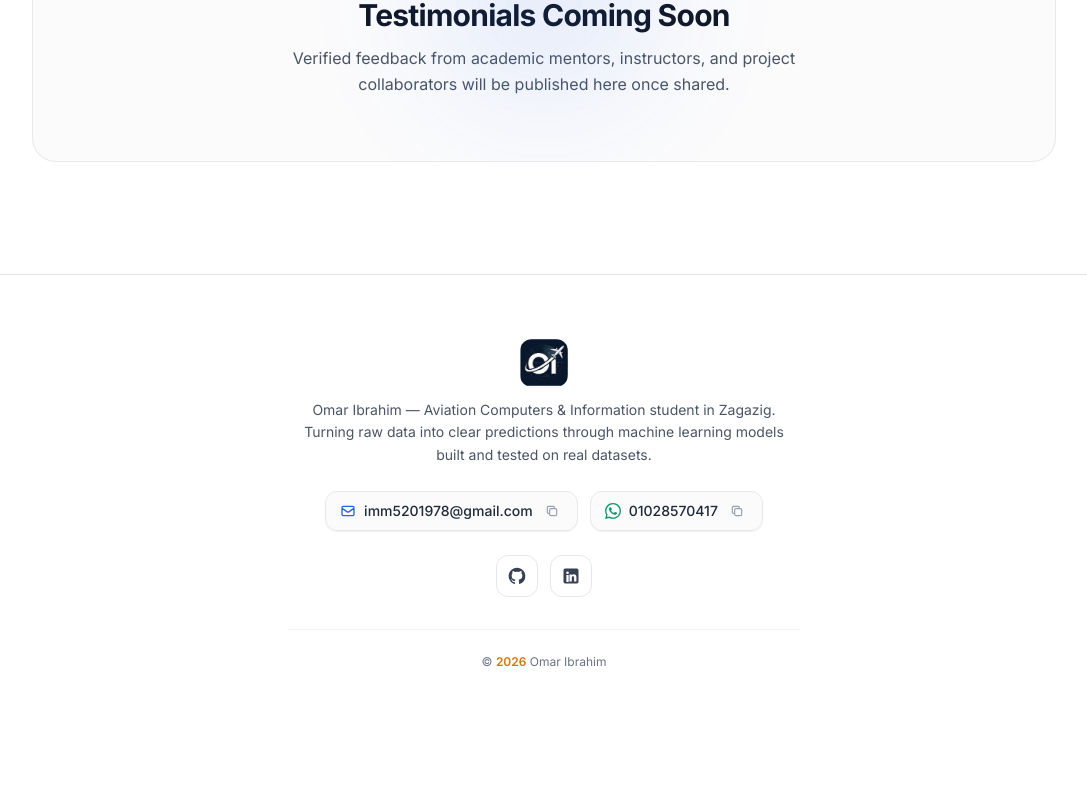
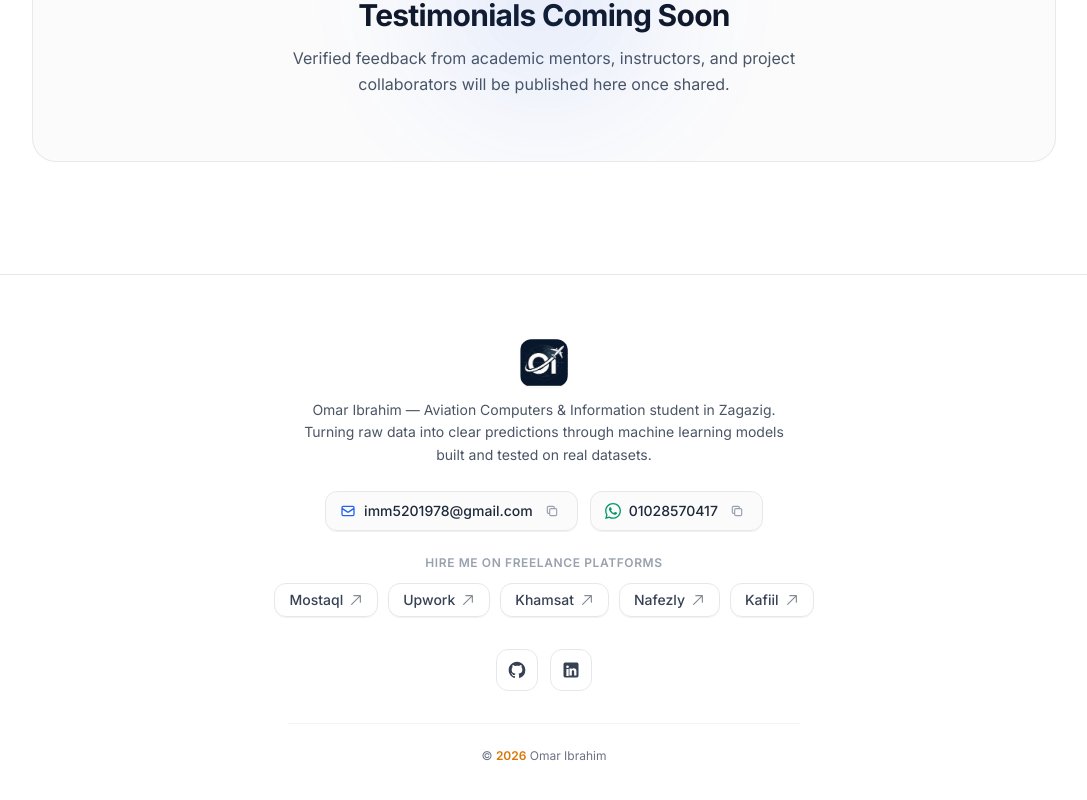
Before and after one commit to zOmar112/Protfolio, a React (Vite) app: page / in a window 1280 px wide. Shown: the part 8076-8876 px from the top of the page, without its empty margins (96-1183 px from the left). Before the commit the page ends 8810 px from the top, so only its background shows below. Built offline with nearby package versions, Linux system fonts and the light colour scheme; no server answers.

Commit message:
feat: add freelance platform profiles to footer

```diff
--- a/src/components/Footer.jsx
+++ b/src/components/Footer.jsx
@@ -33,6 +33,14 @@ function WhatsAppIcon() {
   return (
     <svg className="w-4 h-4 text-emerald-600 dark:text-emerald-400" fill="currentColor" viewBox="0 0 24 24">
       <path d="M.057 24l1.687-6.163c-1.041-1.804-1.588-3.849-1.587-5.946.003-6.556 5.338-11.891 11.893-11.891 3.181.001 6.167 1.24 8.413 3.488 2.245 2.248 3.481 5.236 3.48 8.414-.003 6.557-5.338 11.892-11.893 11.892-1.99-.001-3.951-.5-5.688-1.448l-6.305 1.654zm6.597-3.807c1.676.995 3.276 1.591 5.392 1.592 5.448 0 9.886-4.434 9.889-9.885.002-5.462-4.415-9.89-9.881-9.892-5.452 0-9.887 4.434-9.889 9.884-.001 2.225.651 3.891 1.746 5.634l-.999 3.648 3.742-.981zm11.387-5.464c-.074-.124-.272-.198-.57-.347-.297-.149-1.758-.868-2.031-.967-.272-.099-.47-.149-.669.149-.198.297-.768.967-.941 1.165-.173.198-.347.223-.644.074-.297-.149-1.255-.462-2.39-1.475-.883-.788-1.48-1.761-1.653-2.059-.173-.297-.018-.458.13-.606.134-.133.297-.347.446-.521.151-.172.2-.296.3-.495.099-.198.05-.372-.025-.521-.075-.148-.669-1.611-.916-2.206-.242-.579-.487-.501-.669-.51l-.57-.01c-.198 0-.52.074-.792.372s-1.04 1.016-1.04 2.479 1.065 2.876 1.213 3.074c.149.198 2.095 3.2 5.076 4.487.709.306 1.263.489 1.694.626.712.226 1.36.194 1.872.118.571-.085 1.758-.719 2.006-1.413.248-.695.248-1.29.173-1.414z" />
+    </svg>
+  );
+}
+
+function ExternalLinkIcon() {
+  return (
+    <svg className="w-3.5 h-3.5 opacity-60 group-hover:opacity-100 transition-opacity rtl:rotate-180" fill="none" viewBox="0 0 24 24" stroke="currentColor" strokeWidth={2}>
+      <path strokeLinecap="round" strokeLinejoin="round" d="M4.5 19.5l15-15m0 0H8.25m11.25 0v11.25" />
     </svg>
   );
 }
@@ -125,6 +133,29 @@ export default function Footer() {
           </div>
         </div>
 
+        {/* Freelance Profiles Bar */}
+        {footer.freelance && footer.freelance.length > 0 && (
+          <div className="w-full max-w-3xl mb-8">
+            <span className="block text-xs font-semibold uppercase tracking-wider text-gray-400 dark:text-gray-500 mb-3">
+              {footer.freelanceLabel}
+            </span>
+            <div className="flex flex-wrap items-center justify-center gap-2 sm:gap-2.5">
+              {footer.freelance.map((platform) => (
+                <a
+                  key={platform.name}
+                  href={platform.url}
+                  target="_blank"
+                  rel="noopener noreferrer"
+                  className="group inline-flex items-center gap-1.5 px-3.5 py-1.5 rounded-xl border border-gray-200 dark:border-gray-800 bg-white/70 dark:bg-gray-900/70 text-xs sm:text-sm font-medium text-gray-700 dark:text-gray-300 hover:text-accent dark:hover:text-blue-400 hover:border-accent/60 dark:hover:border-blue-400/60 shadow-2xs hover:-translate-y-0.5 hover:shadow-xs transition-all duration-200 cursor-pointer"
+                >
+                  <span>{platform.name}</span>
+                  <ExternalLinkIcon />
+                </a>
+              ))}
+            </div>
+          </div>
+        )}
+
         {/* Row of social icon links */}
         <div className="flex items-center justify-center gap-3 mb-8">
           <a
--- a/src/i18n/ar.js
+++ b/src/i18n/ar.js
@@ -511,6 +511,14 @@ const ar = {
     email: "imm5201978@gmail.com",
     whatsapp: "+201028570417",
     whatsappDisplay: "01028570417",
+    freelanceLabel: "حساباتي على منصات العمل الحر",
+    freelance: [
+      { name: "مستقل (Mostaql)", url: "https://mostaql.com/u/Omar_soliman66" },
+      { name: "Upwork", url: "https://www.upwork.com/freelancers/~013346c5c780f2680c" },
+      { name: "خمسات (Khamsat)", url: "https://khamsat.com/user/omarsoliman66" },
+      { name: "نفّذلي (Nafezly)", url: "https://nafezly.com/u/omarsoliman66" },
+      { name: "كفيل (Kafiil)", url: "https://kafiil.com/" },
+    ],
     copy: "نسخ",
     copied: "تم النسخ!",
   },
--- a/src/i18n/en.js
+++ b/src/i18n/en.js
@@ -513,6 +513,14 @@ const en = {
     email: "imm5201978@gmail.com",
     whatsapp: "+201028570417",
     whatsappDisplay: "01028570417",
+    freelanceLabel: "Hire me on Freelance Platforms",
+    freelance: [
+      { name: "Mostaql", url: "https://mostaql.com/u/Omar_soliman66" },
+      { name: "Upwork", url: "https://www.upwork.com/freelancers/~013346c5c780f2680c" },
+      { name: "Khamsat", url: "https://khamsat.com/user/omarsoliman66" },
+      { name: "Nafezly", url: "https://nafezly.com/u/omarsoliman66" },
+      { name: "Kafiil", url: "https://kafiil.com/" },
+    ],
     copy: "Copy",
     copied: "Copied!",
   },
```
